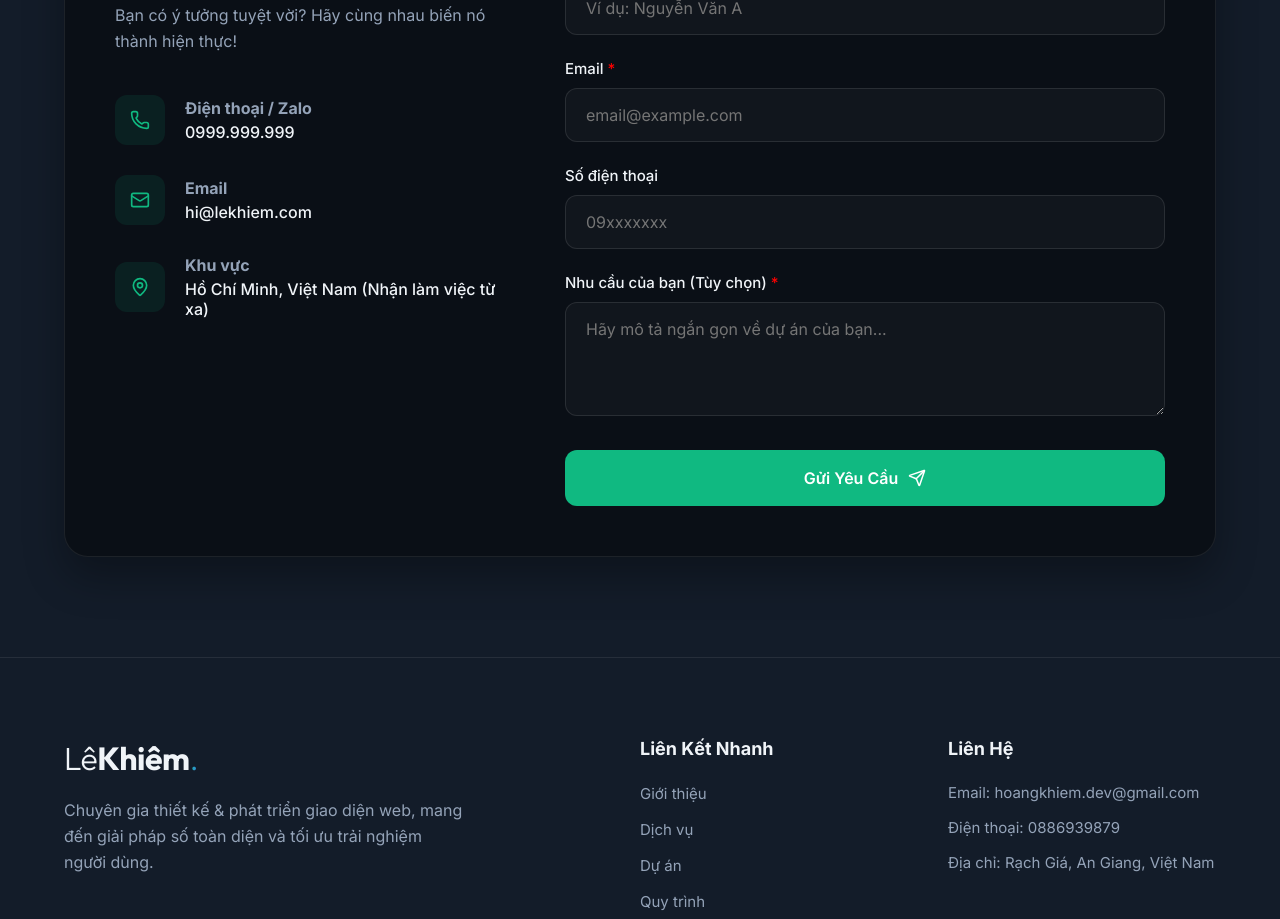
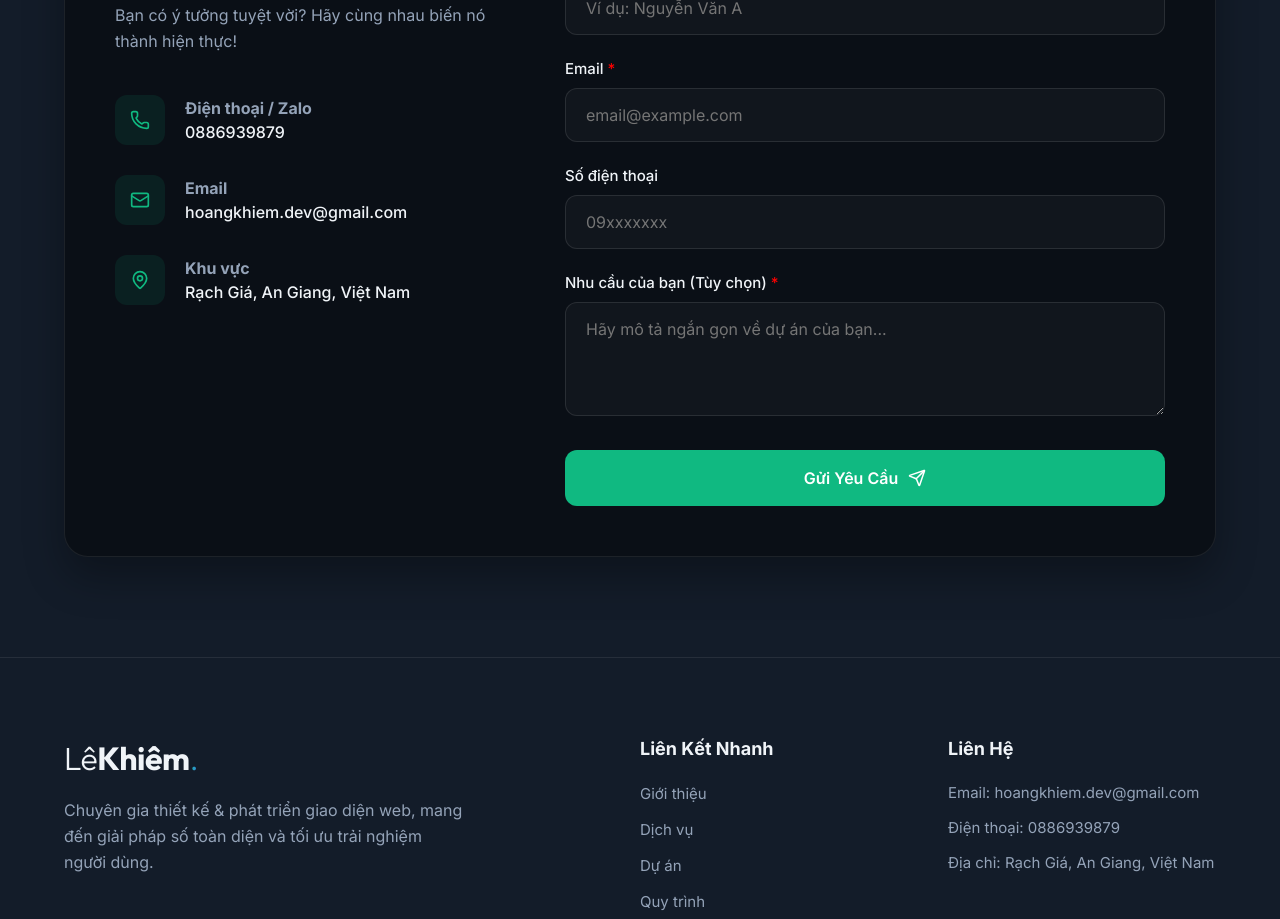
Before and after one commit to lhkhiem/LeKhiemService, a Next.js app: page / in a window 1280 px wide. Shown: the part 4880-5799 px from the top of the page. Built offline with nearby package versions, Linux system fonts and the light colour scheme.

Commit message:
fix thông tin liên lạc

```diff
--- a/components/Sections/ContactForm/ContactForm.tsx
+++ b/components/Sections/ContactForm/ContactForm.tsx
@@ -4,6 +4,7 @@ import { useState } from 'react';
 import { motion } from 'framer-motion';
 import { Mail, Phone, MapPin, Send, Loader2, CheckCircle2 } from 'lucide-react';
 import styles from './ContactForm.module.css';
+import { siteData } from '../../../lib/data';
 
 export default function ContactForm() {
   const [formData, setFormData] = useState({ name: '', email: '', phone: '', message: '' });
@@ -69,21 +70,21 @@ export default function ContactForm() {
                 <div className={styles.iconBox}><Phone size={20} /></div>
                 <div>
                   <h4>Điện thoại / Zalo</h4>
-                  <p>0999.999.999</p>
+                  <p>{siteData.footer.phone}</p>
                 </div>
               </div>
               <div className={styles.infoItem}>
                 <div className={styles.iconBox}><Mail size={20} /></div>
                 <div>
                   <h4>Email</h4>
-                  <p>hi@lekhiem.com</p>
+                  <p>{siteData.footer.email}</p>
                 </div>
               </div>
               <div className={styles.infoItem}>
                 <div className={styles.iconBox}><MapPin size={20} /></div>
                 <div>
                   <h4>Khu vực</h4>
-                  <p>Hồ Chí Minh, Việt Nam (Nhận làm việc từ xa)</p>
+                  <p>{siteData.footer.address}</p>
                 </div>
               </div>
             </div>
```
